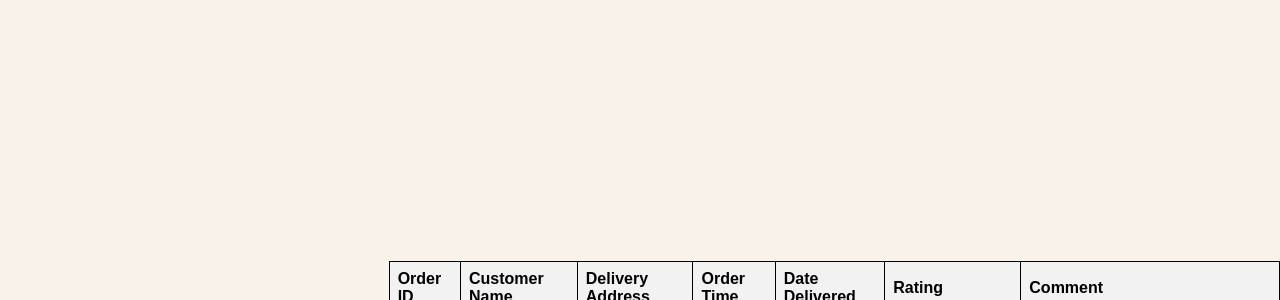
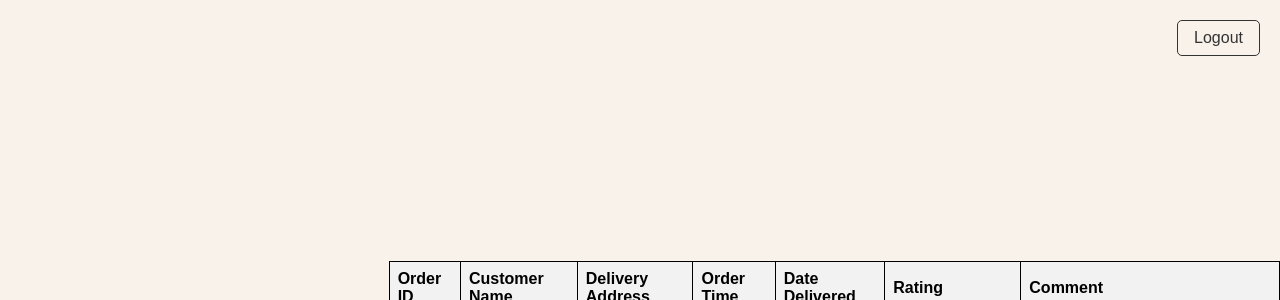
Before and after one commit to VerKoval/CulinaryCloud, a Flask app: page /delivery_history in a window 1280 px wide. Shown: the top 300 px of the page. Run offline with Flask 2, Linux system fonts and the light colour scheme.

Commit message:
added the logout button to the delivery feature

```diff
--- a/templates/delivery_history.html
+++ b/templates/delivery_history.html
@@ -41,6 +41,9 @@
     </style>
 </head>
 <body>
+    <div class="top-right">
+        <a href="/logout" class="login-button">Logout</a>
+    </div>
     <h1>Completed Orders</h1>
     <table>
         <thead>
--- a/templates/delivery_orders.html
+++ b/templates/delivery_orders.html
@@ -29,6 +29,9 @@
     </style>
 </head>
 <body>
+    <div class="top-right">
+        <a href="/logout" class="login-button">Logout</a>
+    </div>
     <h1>Incoming Delivery Orders</h1>
     <table>
         <thead>
```
